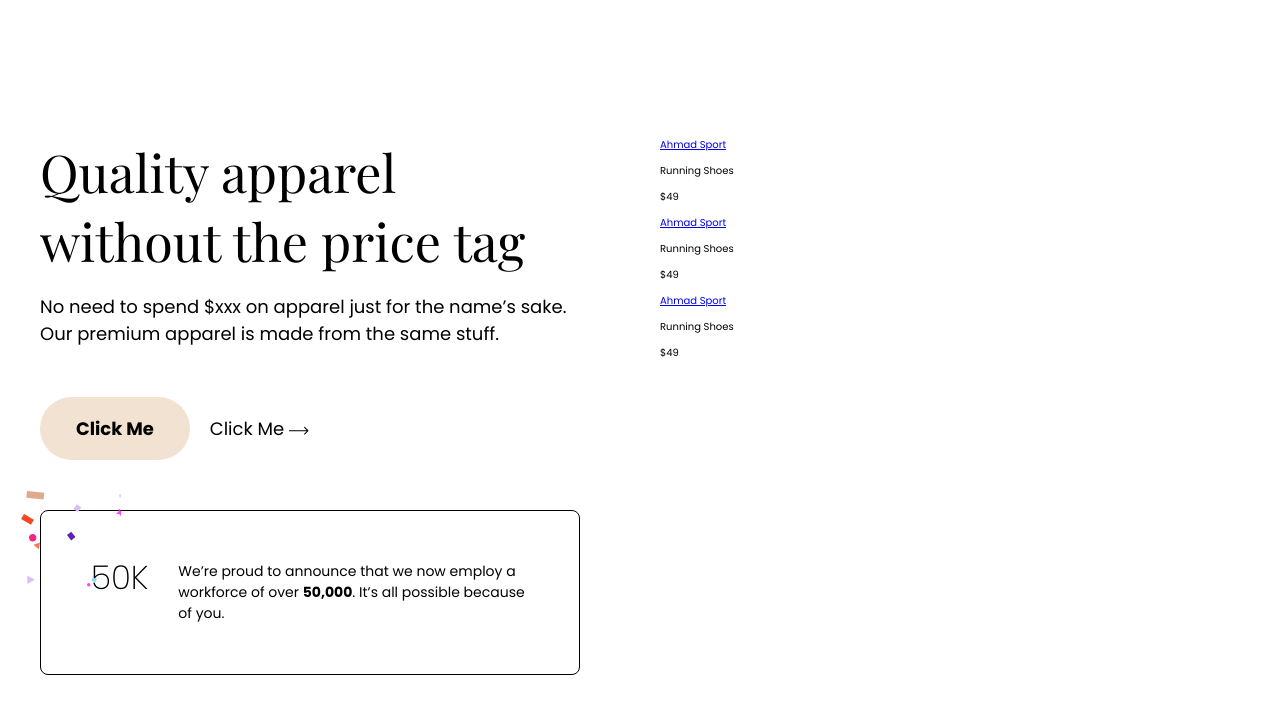
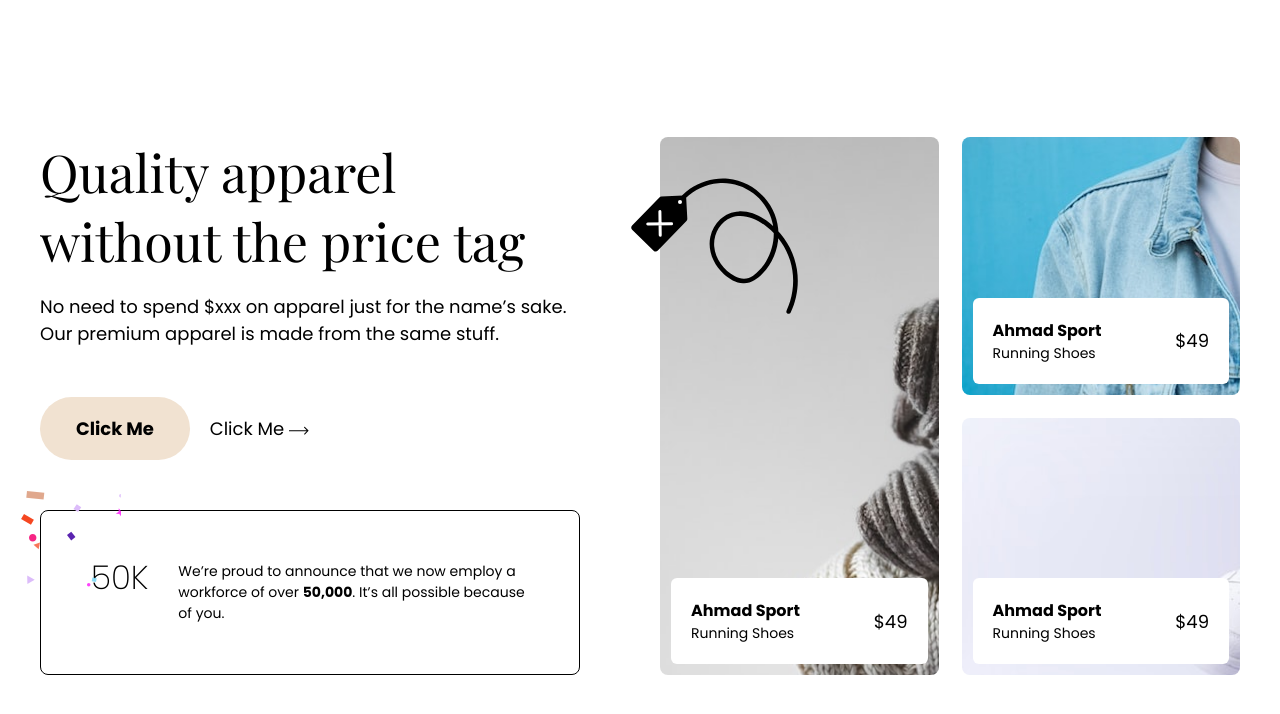
Before and after one commit to abannout/HtmlAndCss, a plain HTML site: page index.html in a window 1280 px wide. Shown: the part 78-792 px from the top of the page. Drawn offline with nearby package versions, Linux system fonts and the light colour scheme.

Commit message:
added more styling for the right column

```diff
--- a/css/main.css
+++ b/css/main.css
@@ -132,3 +132,73 @@ p.details{
     font-size: 1.4rem;
     margin: 0;
 }
+
+.right-col{
+    display: grid;
+    gap: 2.3em;
+    grid-template-columns: repeat(2,auto);
+    grid-template-areas:
+        "left ."
+        "left .";
+
+}
+
+.card {
+    border-radius: .8em;
+    padding: 1.1em;
+    display: flex;
+    align-items: end;
+    background-size: 230%;
+
+}
+
+.card1{
+    grid-area: left;
+    background-image: url('../images/clothing1.jpg');
+    position: relative;
+}
+.card1::before{
+    position:absolute;
+    content: "";
+
+    background: url('../images/tag.svg') no-repeat;
+    width: 100%;
+    height: 100%;
+    top: 20px;
+    left:-30px;
+    pointer-events: none;
+}
+.card2{
+
+    background-image: url('../images/clothing2.jpg');
+}
+.card3{
+
+    background-image: url('../images/clothing3.jpg');
+}
+
+.cart-details{
+    background: white;
+    border-radius: .6em;
+    padding: 2em;
+    width: 100%;
+    display: flex;
+    align-items: center;
+    justify-content: space-between;
+
+}
+
+.cart-details a{
+    color: black;
+    text-decoration: none;
+    font-size: 1.6rem;
+    font-weight: bold;
+
+}
+.cart-details p{
+    font-size: 1.4rem;
+    margin: 0;
+}
+p.product-price{
+    font-size: 1.8rem;
+}
```
Also changed, not shown: images/clothing1.jpg (added), images/clothing2.jpg (added), images/clothing3.jpg (added), images/tag.svg (added).
